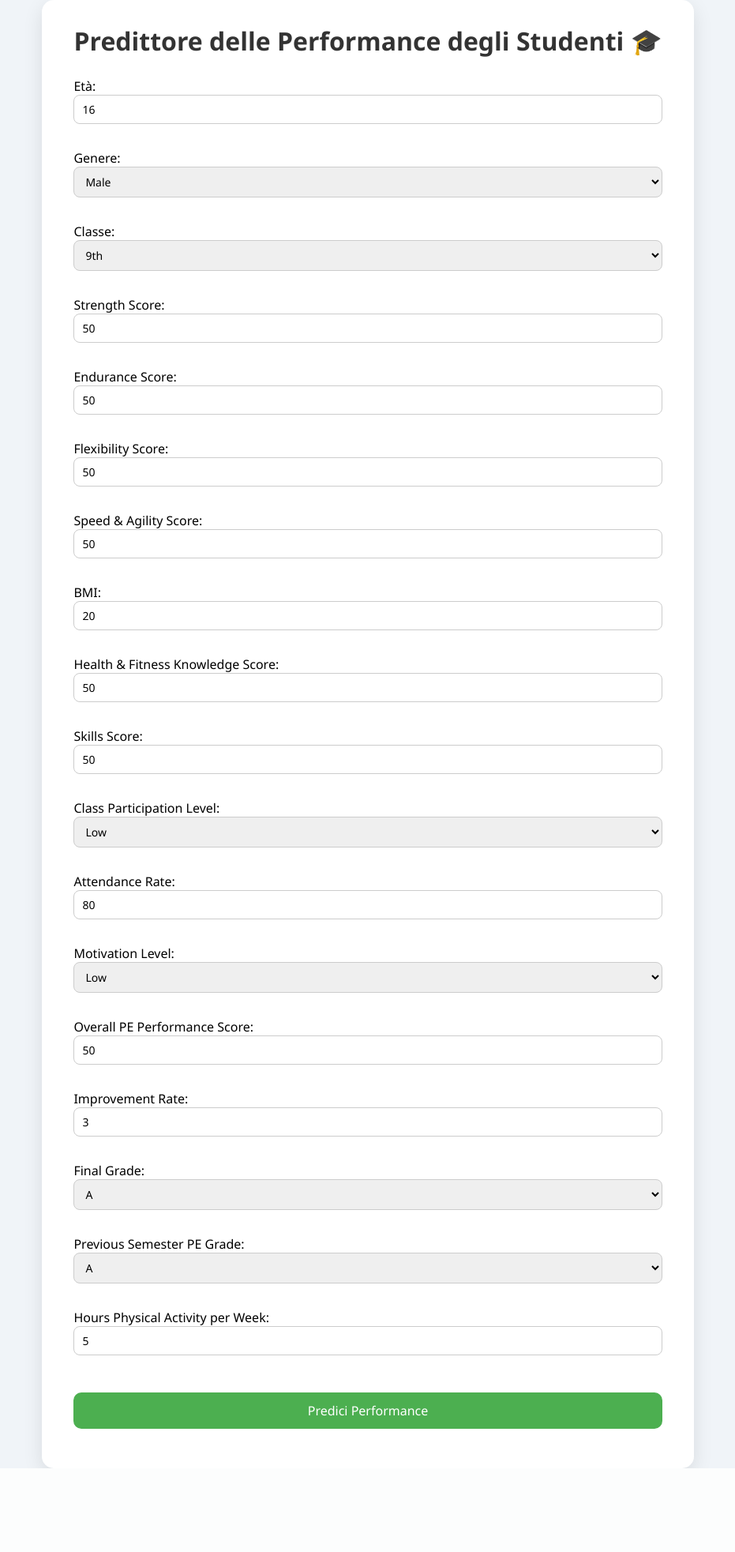
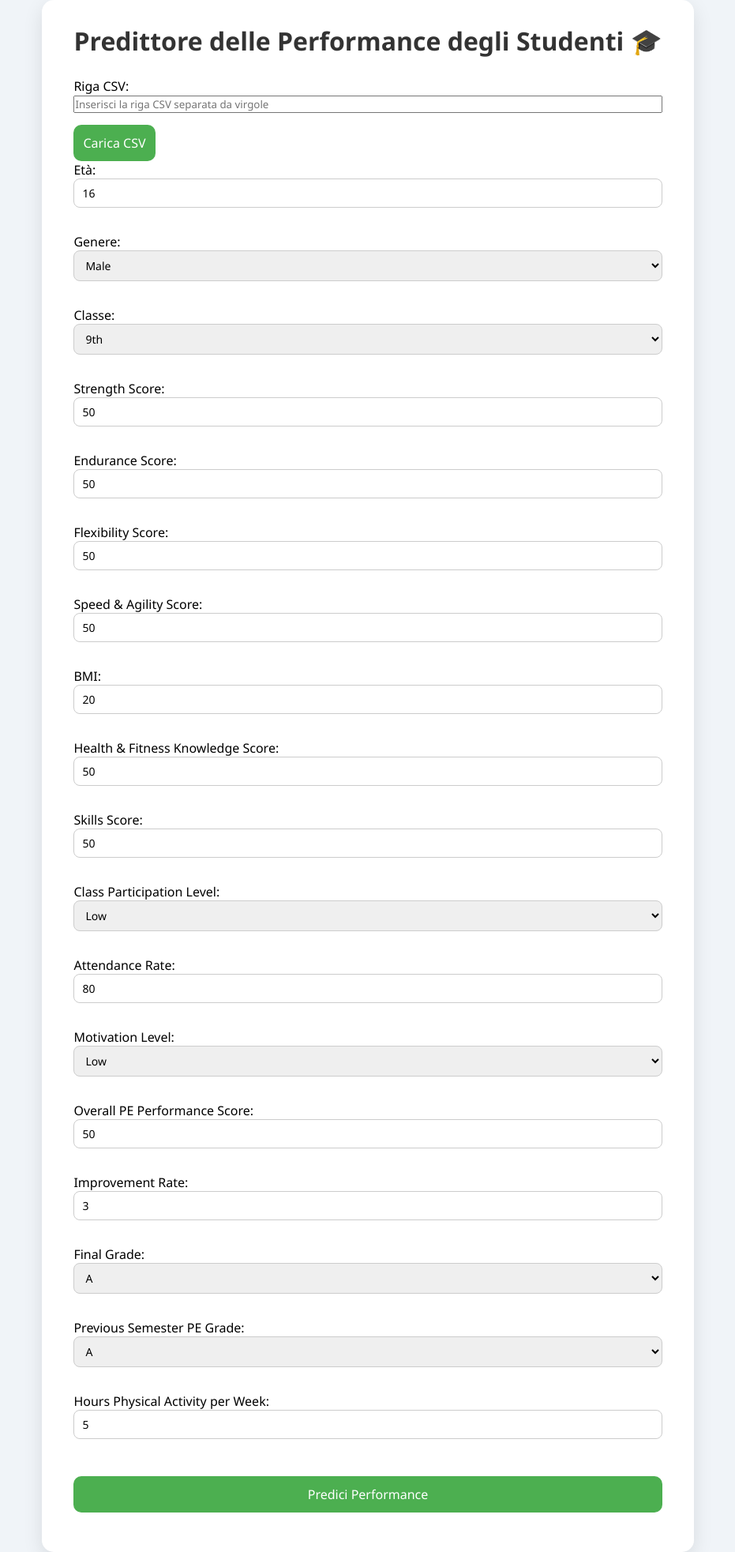
Before and after one commit to JohnCarloG/Student-Performance-Predictor, a Flask app: page / in a window 1280 px wide. Shown: the whole page at 79% size, without its empty margins (174-1105 px from the left). Before the commit the page ends 1859 px from the top, so only its background shows below. Run offline with Flask 3, Linux system fonts and the light colour scheme; parts of the project's set-up code (start-up, migrations or seed data) failed here and were passed over.

Commit message:
Primo commit: Web app predittore performance studenti

```diff
--- a/templates/index.html
+++ b/templates/index.html
@@ -10,6 +10,8 @@
 <body>
     <div class="container">
         <h1>Predittore delle Performance degli Studenti 🎓</h1>
+        Riga CSV: <input type="text" id="csvInput" style="width:100%;" placeholder="Inserisci la riga CSV separata da virgole"><br>
+<button id="loadCSV">Carica CSV</button>
         <form id="studentForm">
             Età: <input type="number" id="Age" value="16"><br>
             Genere:
@@ -88,6 +90,39 @@
             const result = await res.json();
             document.getElementById('result').innerText = "Performance prevista: " + result.performance;
         });
+
+
+
+        const csvInput = document.getElementById("csvInput");
+    const loadBtn = document.getElementById("loadCSV");
+
+    loadBtn.addEventListener("click", (e) => {
+        e.preventDefault();
+        const csv = csvInput.value.split(",");
+        if(csv.length !== 18){
+            alert("Numero di valori non corretto! Ci vogliono 18 valori.");
+            return;
+        }
+        // Mappa valori ai campi
+        document.getElementById("Age").value = csv[0];
+        document.getElementById("Gender").value = csv[1];
+        document.getElementById("Grade_Level").value = csv[2];
+        document.getElementById("Strength_Score").value = csv[3];
+        document.getElementById("Endurance_Score").value = csv[4];
+        document.getElementById("Flexibility_Score").value = csv[5];
+        document.getElementById("Speed_Agility_Score").value = csv[6];
+        document.getElementById("BMI").value = csv[7];
+        document.getElementById("Health_Fitness_Knowledge_Score").value = csv[8];
+        document.getElementById("Skills_Score").value = csv[9];
+        document.getElementById("Class_Participation_Level").value = csv[10];
+        document.getElementById("Attendance_Rate").value = csv[11];
+        document.getElementById("Motivation_Level").value = csv[12];
+        document.getElementById("Overall_PE_Performance_Score").value = csv[13];
+        document.getElementById("Improvement_Rate").value = csv[14];
+        document.getElementById("Final_Grade").value = csv[15];
+        document.getElementById("Previous_Semester_PE_Grade").value = csv[16];
+        document.getElementById("Hours_Physical_Activity_Per_Week").value = csv[17];
+    });
     </script>
 </body>
 
```
